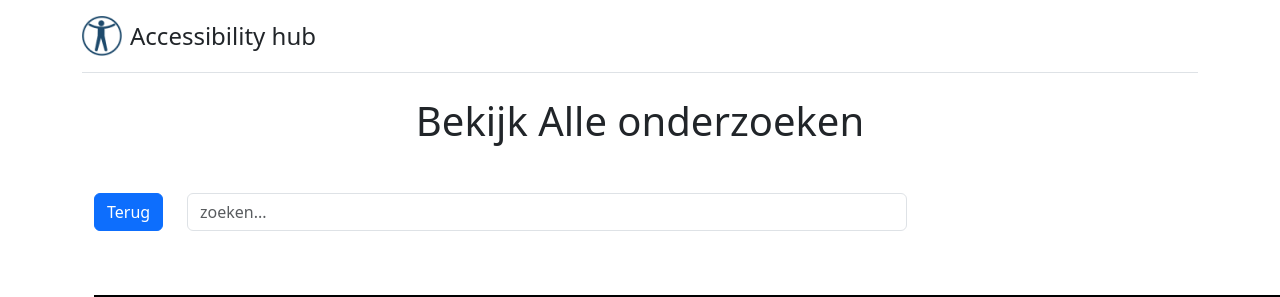
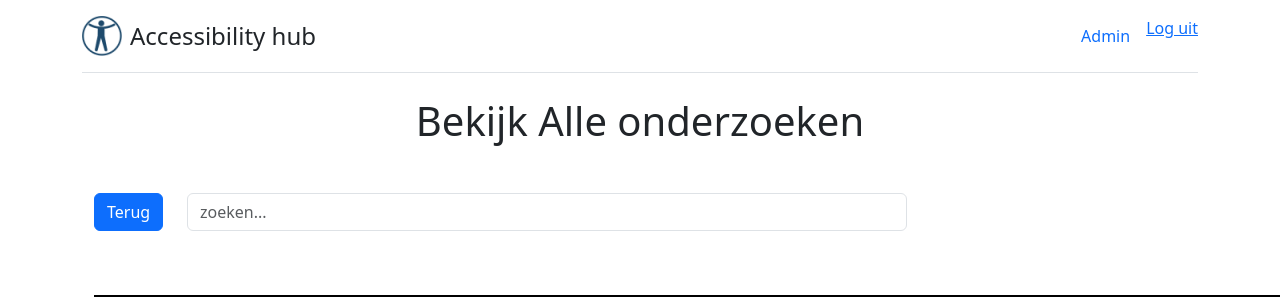
Before and after one commit to Wout-0981216/WP3-API-Testing, a Flask app: page /alle_onderzoeken in a window 1280 px wide; the page is wider, and only the part inside the window is pictured. Shown: the top 297 px of that part. Run offline with Flask 3, Linux system fonts and the light colour scheme; data comes from the database, SQL or seed files in the repository; some libraries are stand-ins or nearby versions.

Commit message:
changed header

```diff
--- a/main/templates/header.html
+++ b/main/templates/header.html
@@ -9,14 +9,14 @@
             <img class="bi me-2 header-image" src="static/images/Logo.png">
             <span class="fs-4">Accessibility hub</span>
         </a>
-
-        {% if show_navigation %}
+            {% if request.path not in [url_for('auth.index'), url_for('auth.login_page'), url_for('auth.registration'), url_for('auth.login_beheerder'), url_for('auth.login_evd')] %}
             <nav>
                 <ul class="nav nav-pills">
-                    <li class=""><a href="#" class="nav-link active" aria-current="page">Home</a></li>
-                    <li><a href="{{ url_for('#') }}" class="nav-link" aria-current="page">#</a></li>
+                    {% if request.path not in [url_for('ervaringsdeskundige.ervaringsdeskundige_onderzoek_overzicht')] %}
+                        <li><a href="{{ url_for('admin.admin_page') }}" class="nav-link">Admin</a></li>
+                        {% endif %}
                     <li class="nav-item">
-                        <a href="#">Log uit</a>
+                        <a href="{{ url_for('auth.logout') }}">Log uit</a>
                     </li>
                 </ul>
             </nav>
```
